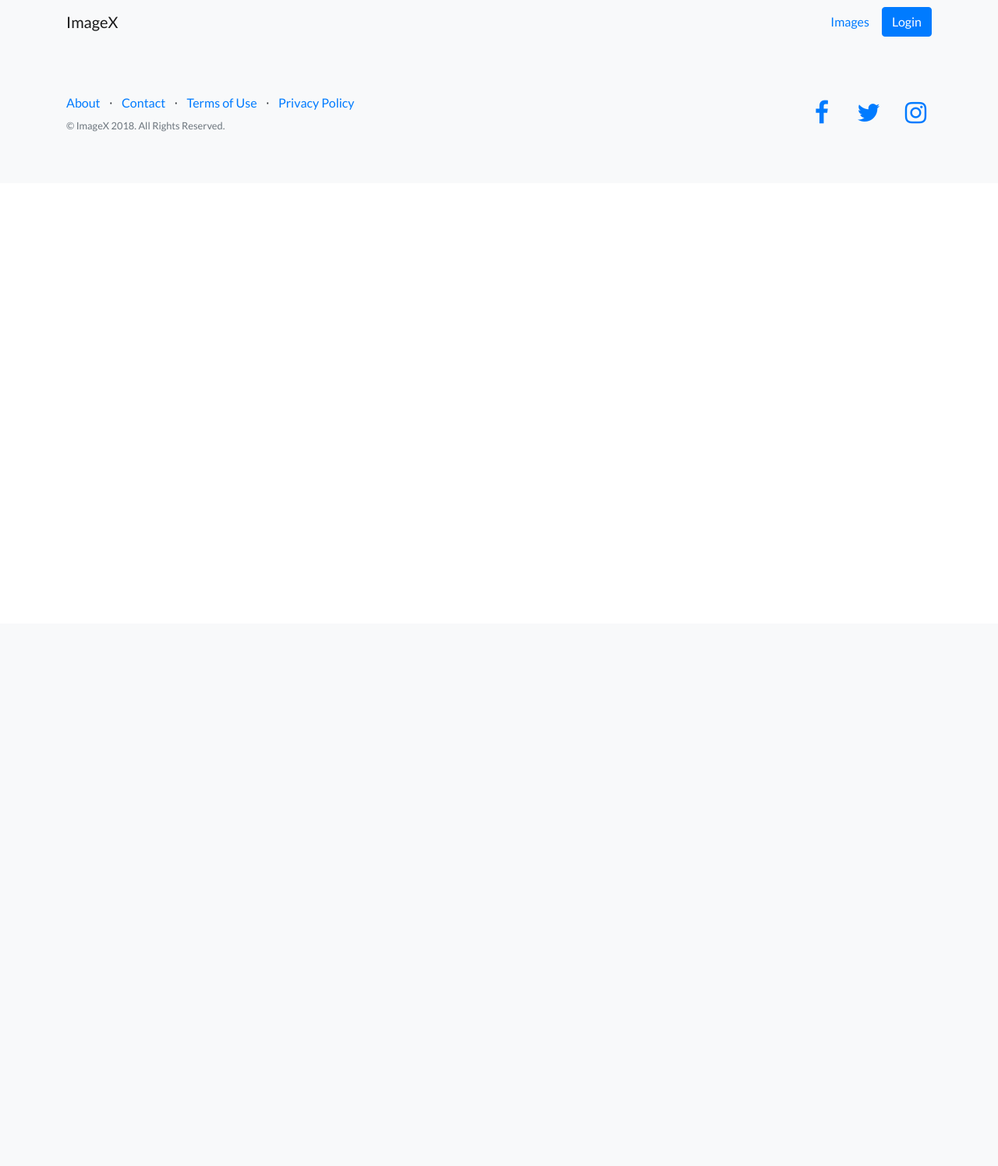
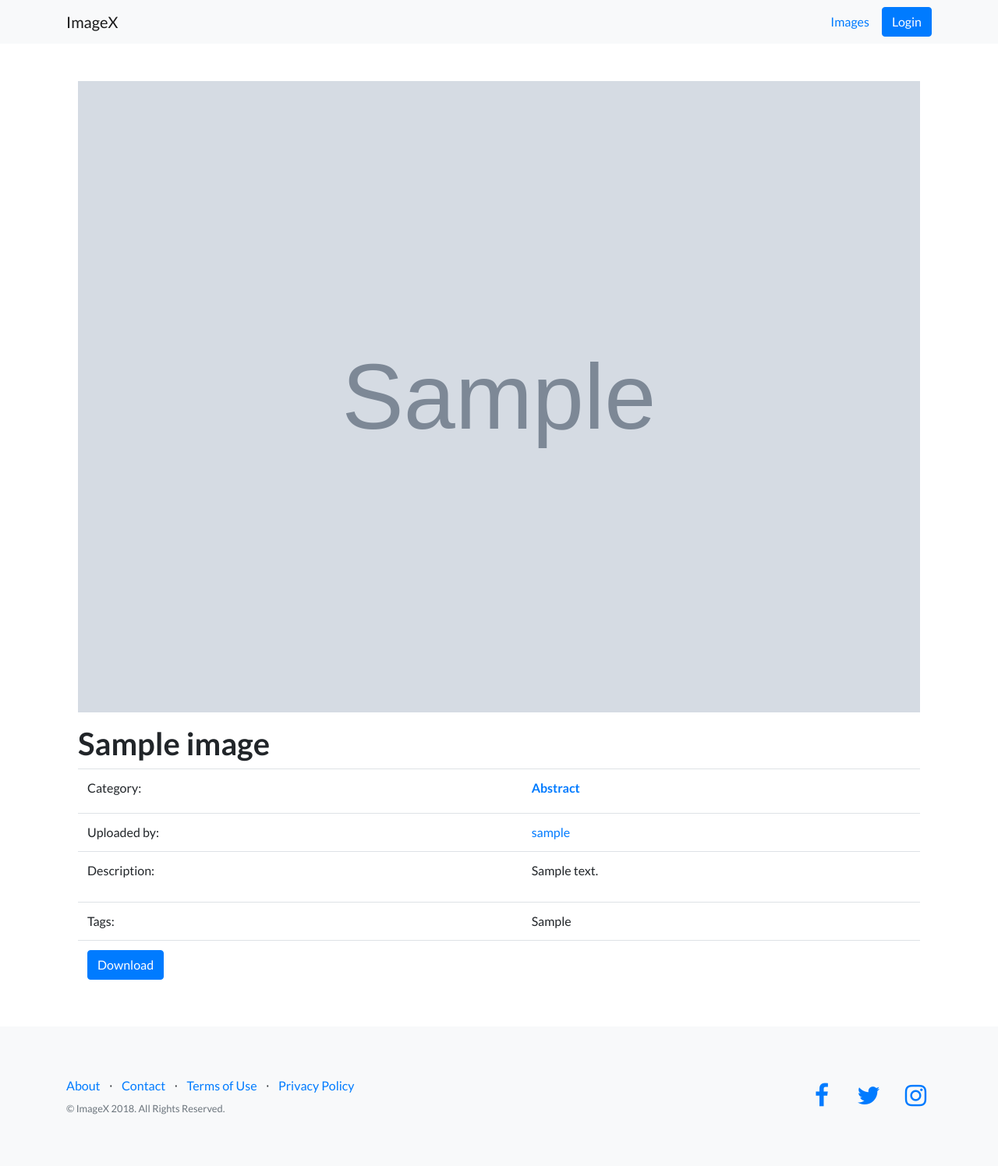
Before and after one commit to allen1124/CaThink, a Django app: page /images/detail/1/ in a window 1280 px wide. Shown: the whole page at 78% size. Before the commit the page ends 169 px from the top, so only its background shows below. Run offline with Django 3.2, Linux system fonts and the light colour scheme; tables that the repository leaves empty hold one stand-in row (values such as "Sample post"); grey boxes marked "Sample" are stand-in pictures; some libraries are stand-ins or nearby versions.

Commit message:
Image Detail Template + Debug

```diff
--- a/templates/image_detail.html
+++ b/templates/image_detail.html
@@ -1,5 +1,44 @@
 {% extends 'head.html' %}
 
 {% block content %}
+	<div class="container mt-5 mb-5">
+		<div class="col-md-12 mb-3">
+			<img src="{{ image.image.url }}" class="img-responsive" width="100%" height="100%">
+		</div>
+		<div class="col-md-12 mb-3">
+			<table class="table">
+				<h1>{{ image.title }}</h1>
+					<tbody>
+					<tr>
+						<td>Category:</td>
+						<td><strong class="d-inline-block mb-2 text-primary">{{ image.category }}</strong></td>
+					</tr>
+					<tr>
+						<td>Uploaded by:</td>
+						<td><a href="/profile/detail/{{ image.user.id }}">{{ image.user.username }}</a></td>
+					</tr>
+					<tr>
+						<td>Description:</td>
+						<td>{{ image.description|linebreaks }}</td>
+					</tr>
+					<tr>
+						<td>Tags:</td>
+						<td>
+						{% if image.tag %}
+							{{ image.tag }}
+						{% endif %}
+						</td>
+					</tr>
+					<tr>
+						<td>
+							<a class="btn btn-primary" href="">Download</a>
+						</td>
+						<td>
 
+						</td>
+					</tr>
+				</tbody>
+			</table>
+		</div>
+	</div>
 {% endblock %}
--- a/templates/profile_detail.html
+++ b/templates/profile_detail.html
@@ -9,7 +9,7 @@
     		{% endfor %}
 		</ul>
 		{% endif %}
-		<h1>{{ user.username }} Profile</h1>
+		<h1>{{ user_.username }} Profile</h1>
 		<hr>
 		<div class="row">
 			<div class="col-md-3">
```
Also changed, not shown: templates/images.html (+5 -5 lines).
